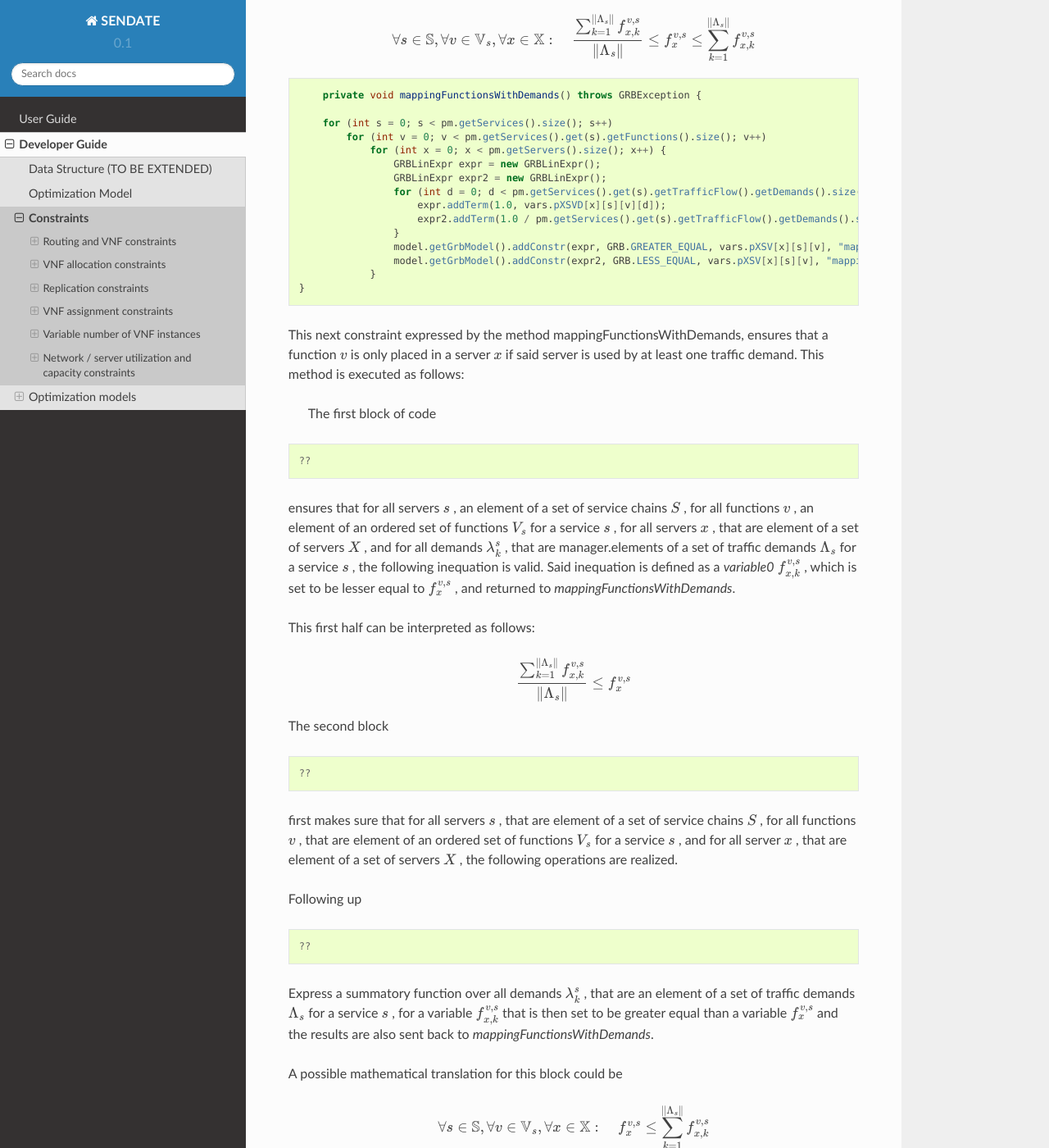
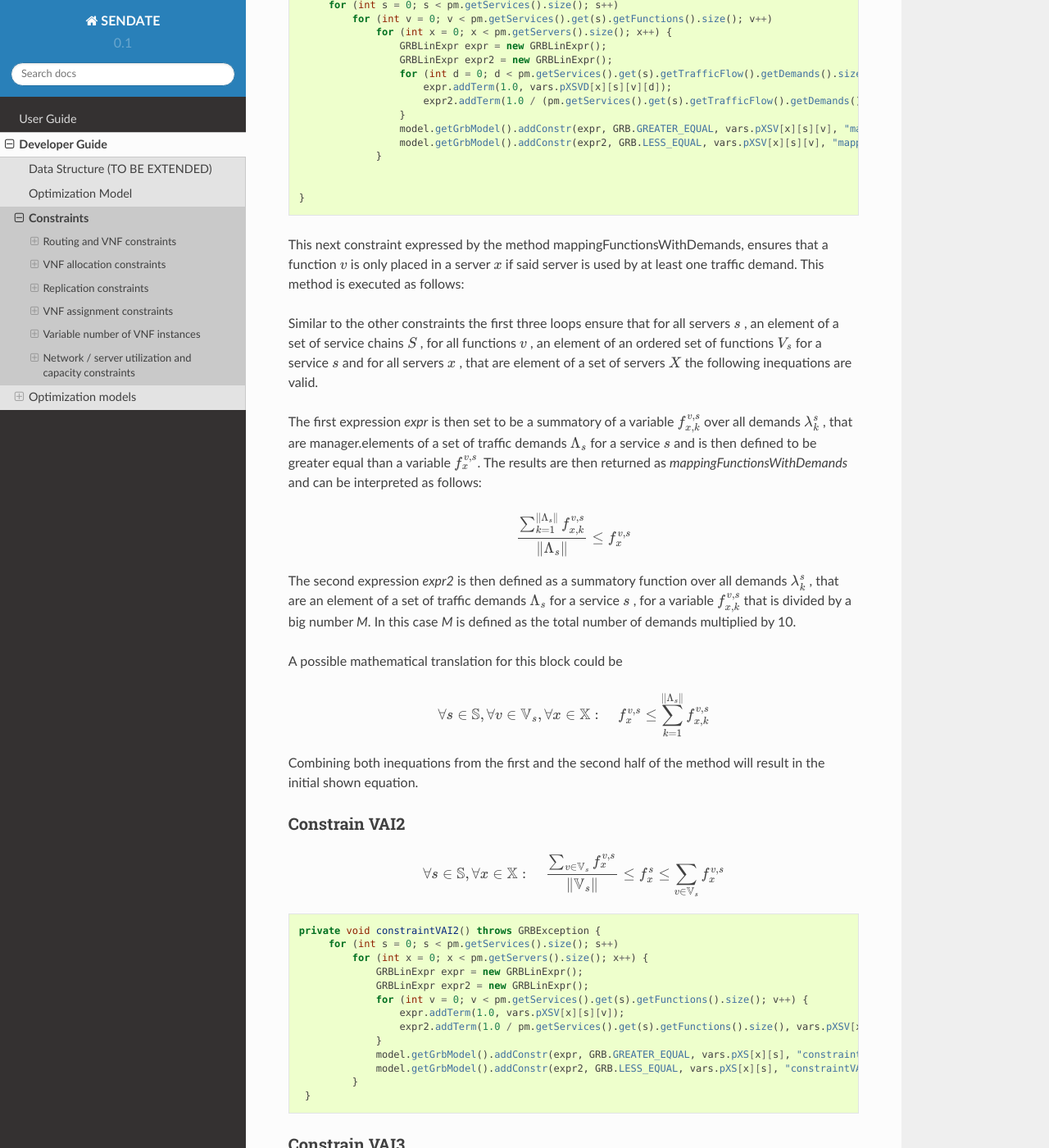
Before and after one commit to fcarp10/nsp4j-optimizer, a Sphinx documentation site: the page built from documentation/developer_guide/constraints.rst, in a window 1280 px wide and 1400 px high, scrolled down 3132 px. Shown: the whole window at 82% size. Built offline with Sphinx 7.4.7 and the Read the Docs theme 2.0.0, drawn with Linux system fonts in a browser that asks for light colours; some of the changed text lies outside the part shown.

Commit message:
minor error fixed @ VAI1 and changed doc for RPI1 and VAI1

```diff
--- a/documentation/developer_guide/constraints.rst
+++ b/documentation/developer_guide/constraints.rst
@@ -108,7 +108,6 @@
 Constrain RPI1
 ^^^^^^^^^^^^^^
 
-**Korregieren von Text und Code**
 
 .. math::
     :nowrap:
@@ -130,7 +129,7 @@
                 GRBLinExpr expr2 = new GRBLinExpr();
                 for (int d = 0; d < pm.getServices().get(s).getTrafficFlow().getDemands().size(); d++) {
                     expr.addTerm(1.0, vars.rSPD[s][p][d]);
-                    expr2.addTerm(1.0 / pm.getServices().get(s).getTrafficFlow().getDemands().size() / 10, vars.rSPD[s][p][d]);
+                    expr2.addTerm(1.0 / (pm.getServices().get(s).getTrafficFlow().getDemands().size() * 10), vars.rSPD[s][p][d]);
                 }
                 model.getGrbModel().addConstr(expr, GRB.GREATER_EQUAL, vars.rSP[s][p], "activatePathForService");
                 model.getGrbModel().addConstr(expr2, GRB.LESS_EQUAL, vars.rSP[s][p], "activatePathForService");
@@ -151,13 +150,10 @@
 	    \end{equation}
 
 
-The second expression *expr2* on the other hand
-
-starts ensuring that for all services :math:`s` , element of a set of service chains :math:`S` , and for all paths :math:`p` , element of a set of admissible paths :math:`P_s`  for a service :math:`s` , the following operations are valid.
-
-                Then it express a summatory function over all demands :math:`\lambda^s_k` , that are an element of a set of traffic demands :math:`\Lambda_s` for a certain service :math:`s` , for a function :math:`z_{p}^{k, s}`. This summatory function is then defined as greater equal than a variable :math:`z_{p}^{s}`, also defined as mentioned earlier, and then likewise returned to *activePathForService*.
-
-
+The second expression *expr2* on the other hand is defined as a summatory over all demands :math:`\lambda^s_k`, that are an element of a set of traffic demands :math:`\Lambda_s`  for a service :math:`s` , for a variable :math:`z_{p}^{k, s}` that is also divided by a big number *M*. In this case this *M* is the total number of demands multiplied by 10.
+*expr2* is then declared as greater equal to a variable :math:`z_{p}^{s}` and the results are then returned to *activePathForService*.
+
+Similar to *expr* this relation can be displayed as
 
 .. math::
     :nowrap:
@@ -174,7 +170,6 @@
 Constrain VAI1
 ^^^^^^^^^^^^^^
 
-**Korregieren von Text und Code**
 
 .. math::
     :nowrap:
@@ -196,27 +191,22 @@
                     GRBLinExpr expr2 = new GRBLinExpr();
                     for (int d = 0; d < pm.getServices().get(s).getTrafficFlow().getDemands().size(); d++) {
                         expr.addTerm(1.0, vars.pXSVD[x][s][v][d]);
-                        expr2.addTerm(1.0 / pm.getServices().get(s).getTrafficFlow().getDemands().size() / 10, vars.pXSVD[x][s][v][d]);
+                        expr2.addTerm(1.0 / (pm.getServices().get(s).getTrafficFlow().getDemands().size() * 10), vars.pXSVD[x][s][v][d]);
                     }
                     model.getGrbModel().addConstr(expr, GRB.GREATER_EQUAL, vars.pXSV[x][s][v], "mappingFunctionsWithDemands");
-                    model.getGrbModel().addConstr(expr2, GRB.LESS_EQUAL, vars.pXSV[x][s][v], "mappingfunctionsWithDemands");
+                    model.getGrbModel().addConstr(expr2, GRB.LESS_EQUAL, vars.pXSV[x][s][v], "mappingFunctionsWithDemands");
                 }
-    }
-
+
+
+   }
 
 
 This next constraint expressed by the method mappingFunctionsWithDemands, ensures that a function :math:`v` is only placed in a server :math:`x` if said server is used by at least one traffic demand. This method is executed as follows:
 
-                The first block of code
-
-.. code-block:: java
-
-        ??
-
-
-ensures that for all servers :math:`s` , an element of a set of service chains :math:`S` , for all functions :math:`v` , an element of an ordered set of functions :math:`V_s`  for a service :math:`s` , for all servers :math:`x` , that are element of a set of servers :math:`X` , and for all demands :math:`\lambda^s_k` , that are manager.elements of a set of traffic demands :math:`\Lambda_s`  for a service :math:`s` , the following inequation is valid. Said inequation is defined as a *variable0* :math:`f_{x,k}^{v,s}` , which is set to be lesser equal to :math:`f_x^{v,s}` , and returned to *mappingFunctionsWithDemands*.
-
-This first half can be interpreted as follows:
+Similar to the other constraints the first three loops ensure that for all servers :math:`s` , an element of a set of service chains :math:`S` , for all functions :math:`v` , an element of an ordered set of functions :math:`V_s`  for a service :math:`s` and for all servers :math:`x` , that are element of a set of servers :math:`X` the following inequations are valid.
+
+The first expression *expr* is then set to be a summatory of a variable :math:`f_{x,k}^{v,s}` over all demands :math:`\lambda^s_k` , that are manager.elements of a set of traffic demands :math:`\Lambda_s`  for a service :math:`s` and is then defined to be greater equal than a variable :math:`f_x^{v,s}`.
+The results are then returned as *mappingFunctionsWithDemands* and  can be interpreted as follows:
 
 .. math::
     :nowrap:
@@ -226,21 +216,7 @@
 	    \end{equation}
 
 
-The second block
-
-.. code-block:: java
-
-        ??
-
-first makes sure that for all servers :math:`s` , that are element of a set of service chains :math:`S` , for all functions :math:`v` , that are element of an ordered set of functions :math:`V_s`  for a service :math:`s` , and for all server :math:`x` , that are element of a set of servers :math:`X` , the following operations are realized.
-
-Following up
-
-.. code-block:: java
-
-                    ??
-
-Express a summatory function over all demands :math:`\lambda^s_k` , that are an element of a set of traffic demands :math:`\Lambda_s` for a service :math:`s` , for a variable :math:`f_{x,k}^{v,s}` that is then set to be greater equal than a variable :math:`f_x^{v,s}`  and the results are also sent back to *mappingFunctionsWithDemands*.
+The second expression *expr2* is then defined as a summatory function over all demands :math:`\lambda^s_k` , that are an element of a set of traffic demands :math:`\Lambda_s` for a service :math:`s` , for a variable :math:`f_{x,k}^{v,s}` that is divided by a big number *M*. In this case *M* is defined as the total number of demands multiplied by 10.
 
 A possible mathematical translation for this block could be
 
```
Also changed, not shown: other parts of documentation/developer_guide/constraints.rst (+2 -2 lines), 1 other file.
